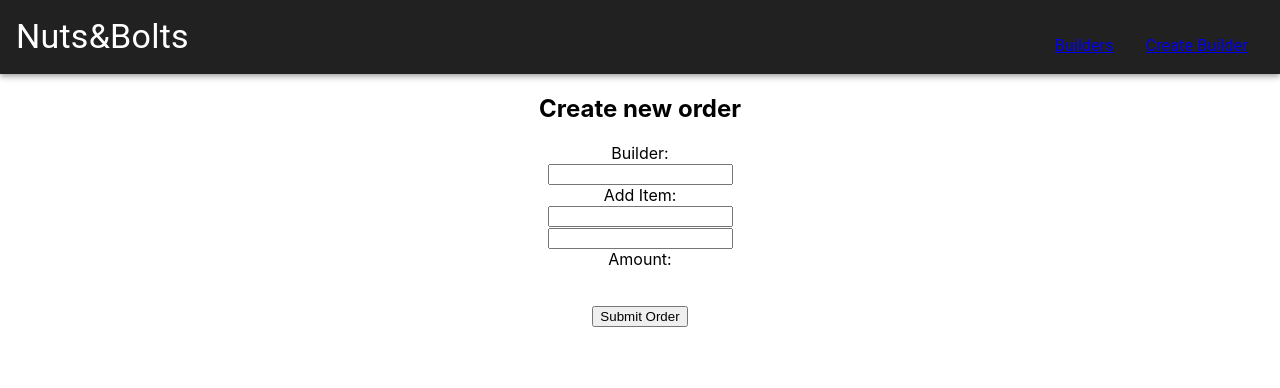
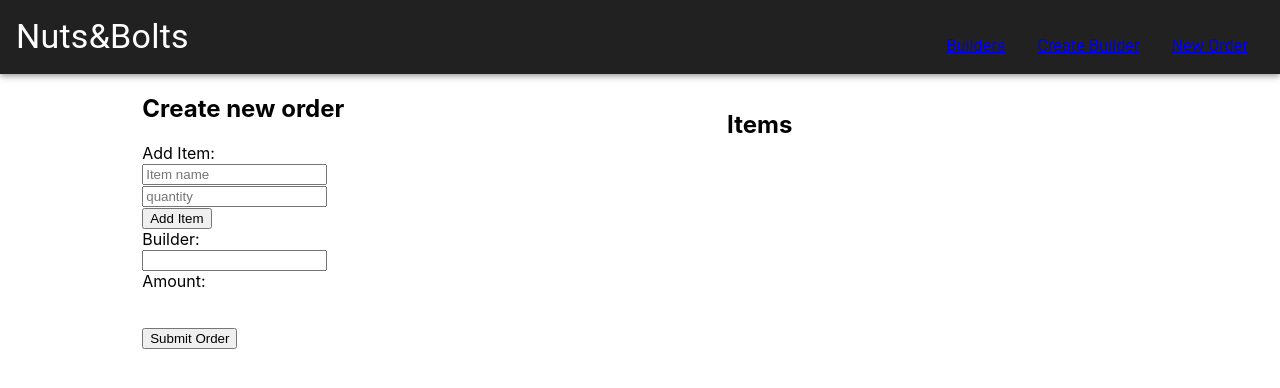
Before and after one commit to MaximPVladimirovich/maxim_sample_project, a React (Create React App) app in the folder client/: page /neworder in a window 1280 px wide. Shown: the top 388 px of the page. Built offline with nearby package versions, Linux system fonts and the light colour scheme.

Commit message:
item added cart

```diff
--- a/client/src/components/Builders.js
+++ b/client/src/components/Builders.js
@@ -23,7 +23,7 @@ export default function Builders() {
         <>
             {builders.map((builder, index) => {
                 return (
-                    <p key={index}>{builder.name}</p>
+                    <p key={index} sx={{ mx: 'auto' }}>{builder.name}</p>
                 )
             })}
         </>
--- a/client/src/components/NavBar.js
+++ b/client/src/components/NavBar.js
@@ -28,6 +28,13 @@ export default function NavBar() {
                             </Typography>
                         </Link>
                     </Box>
+                    <Box sx={{ mx: 2 }}>
+                        <Link to="/neworder">
+                            <Typography >
+                                New Order
+                            </Typography>
+                        </Link>
+                    </Box>
                 </Box>
             </AppBar>
         </Box>
--- a/client/src/components/NewOrder.js
+++ b/client/src/components/NewOrder.js
@@ -1,7 +1,9 @@
 import { useEffect, useState } from "react"
+import { Box } from "@mui/material";
 const { v4: uuidv4 } = require('uuid');
 
-export default function NewOrder() {
+
+export default function NewOrder({ setItems, items }) {
     const [item, setItem] = useState({
         id: uuidv4(),
         name: "",
@@ -18,16 +20,19 @@ export default function NewOrder() {
         setOrder({ ...order, [e.target.name]: e.target.value })
     }
     const handleItemshange = (e) => {
-        setOrder({ ...order, items: { ...order.items, [e.target.name]: e.target.value } })
+        setItem({ ...item, [e.target.name]: e.target.value })
     }
 
     const handleSubmit = (e) => {
         e.preventDefault();
+        console.log(order.items)
         sendData()
     }
 
-    const handleAddItem = (item) => {
-        order.items.push(item);
+    const handleAddItem = (e) => {
+        e.preventDefault();
+        console.log(item)
+        setItems([...items, item]);
     }
     function sendData() {
         const payload = JSON.stringify({
@@ -47,25 +52,30 @@ export default function NewOrder() {
         })
     }
     return (
-        <div className="App">
+        <Box width={1 / 3}>
+            <h2> Create new order</h2>
+            <form onSubmit={(e) => { handleAddItem(e) }}>
+                Add Item:
+                <br />
+                <input type="text" name="name" placeholder="Item name" value={item.name} required onChange={(e) => { handleItemshange(e) }} /><br />
+                <input type="number" name="quantity" placeholder="quantity" value={item.quantity} required onChange={(e) => { handleItemshange(e) }} /><br />
+                <input type="submit" value="Add Item" />
+            </form>
             <form onSubmit={(e) => { handleSubmit(e) }}>
-                <h2> Create new order</h2>
+
                 {/* Builder id */}
                 <label >
                     Builder:
                 </label><br />
                 <input type="text" name="builder_id" value={order.builder_id} required onChange={(e) => { handleOrderChange(e) }} /><br />
                 <label >
-                    Add Item:
-                </label><br />
-                <input type="text" name="name" value={item.name} required onChange={(e) => { handleItemshange(e) }} /><br />
-                <input type="number" name="quantity" value={item.quantity} required onChange={(e) => { handleItemshange(e) }} /><br />
-                <label>
                     Amount:
                 </label><br />
                 <p type="number" name="total_amount" value={order.total_amount} required onChange={(e) => { handleOrderChange(e) }} /><br />
                 <input type="submit" value="Submit Order" />
             </form>
-        </div>
+
+        </Box>
+
     );
 }
--- /dev/null
+++ b/client/src/components/Order.js
@@ -0,0 +1,15 @@
+import { useState } from "react";
+import NewOrder from "./NewOrder";
+import OrderItems from "./OrderItems";
+import { Box } from "@mui/material";
+
+export default function Order() {
+    const [items, setItems] = useState([]);
+
+    return (
+        <Box sx={{ display: 'flex', justifyContent: 'space-evenly' }}>
+            <NewOrder setItems={setItems} items={items} sx={{ flexGrow: 1 }} />
+            <OrderItems items={items} sx={{ flexGrow: 1 }} />
+        </Box>
+    )
+}
--- /dev/null
+++ b/client/src/components/OrderItems.js
@@ -0,0 +1,20 @@
+import { Box } from "@mui/material"
+import { List, ListItem, ListItemText } from "@mui/material";
+
+export default function OrderItems({ items }) {
+    return (
+        <Box width={1 / 3}>
+            <List>
+                <ListItem>
+                    <h2>Items </h2>
+                </ListItem>
+                {items.map((item, index) => (
+                    <ListItem key={index}>
+                        <ListItemText >Item: {item.name}</ListItemText>
+                        <ListItemText >Quantity: {item.quantity} </ListItemText>
+                    </ListItem>
+                ))}
+            </List>
+        </Box >
+    )
+}
--- a/client/src/components/Routes.js
+++ b/client/src/components/Routes.js
@@ -2,7 +2,8 @@ import { Routes, Route } from 'react-router-dom';
 import App from '../App'
 import Builders from './Builders';
 import NewBuilder from './NewBuilder';
-import NewOrder from './NewOrder';
+import Order from './Order';
+
 
 export default function MainRoutes() {
     return (
@@ -10,7 +11,7 @@ export default function MainRoutes() {
             <Route exact path='/' element={<App />}></Route>
             <Route path='/builders' element={<Builders />}> </Route>
             <Route path='/newbuilder' element={<NewBuilder />}> </Route>
-            <Route path='/neworder' element={<NewOrder />}> </Route>
+            <Route path='/neworder' element={<Order />}> </Route>
         </Routes >
     )
 }
```
